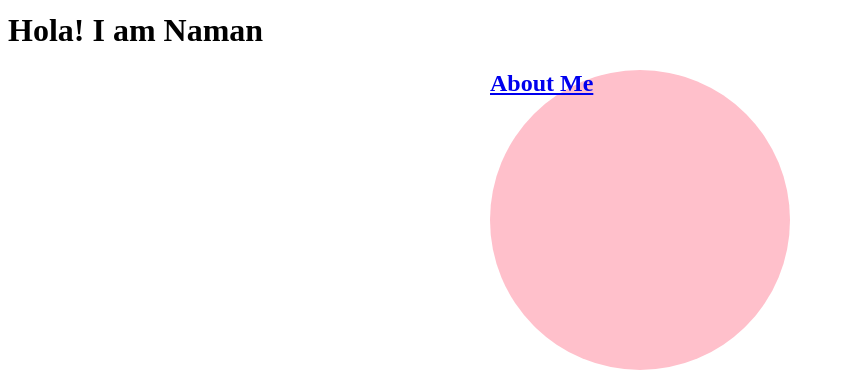
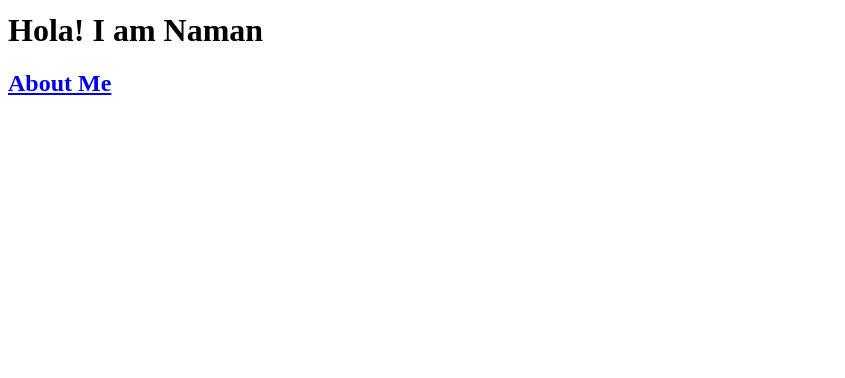
Before and after one commit to Naman14all/my-webpage, a plain HTML site: page index.html in a window 1280 px wide. Shown: the part 434-812 px from the top of the page, without its empty margins (0-845 px from the left). Drawn offline with Linux system fonts and the light colour scheme.

Commit message:
Update index.html

```diff
--- a/index.html
+++ b/index.html
@@ -9,7 +9,7 @@
   <body>
     <img class="aaaa" src="IMG_20200622_185350 (1).jpg" alt="naman chandra">
   <h1>Hola! I am Naman</h1>
-  <div class="circle">
+  <div >
   <a href="index1.html"><h2><b>About Me</b></h2></a>
   </div>
 
```
